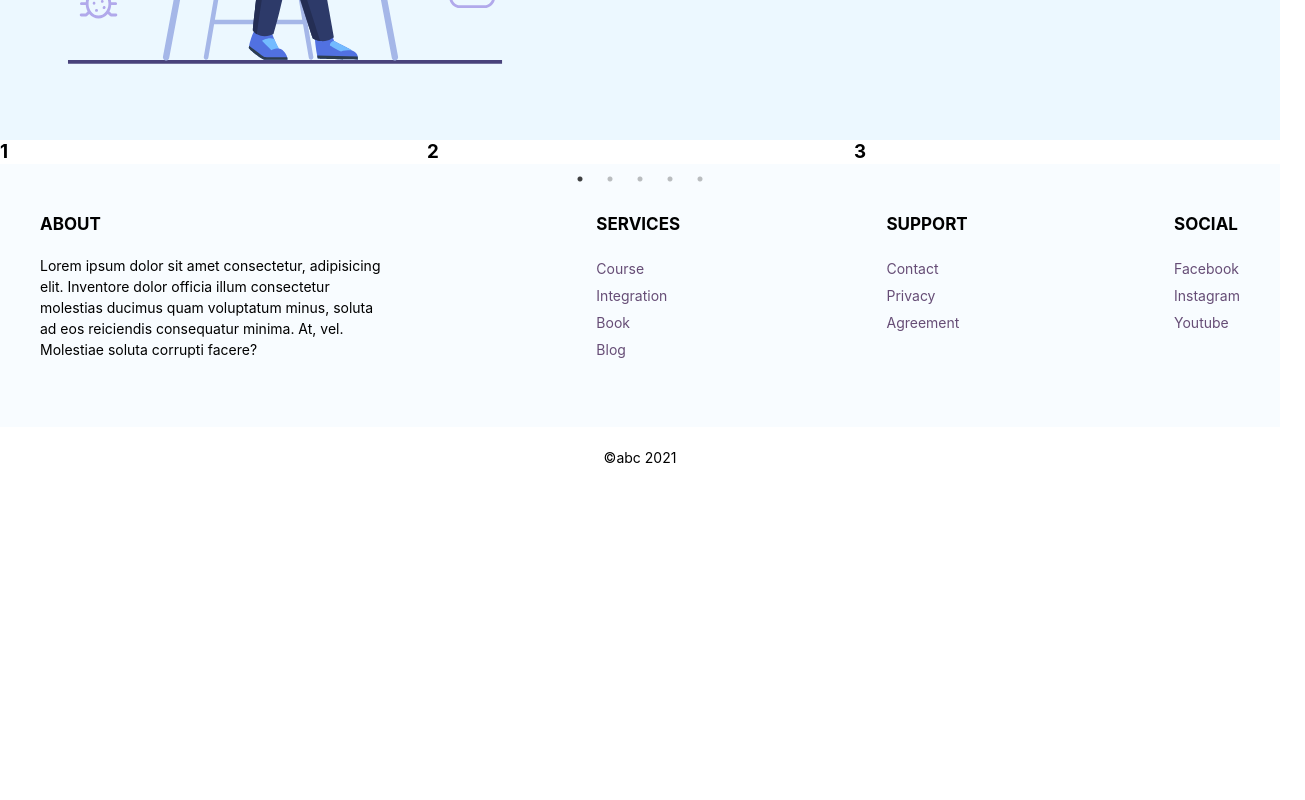
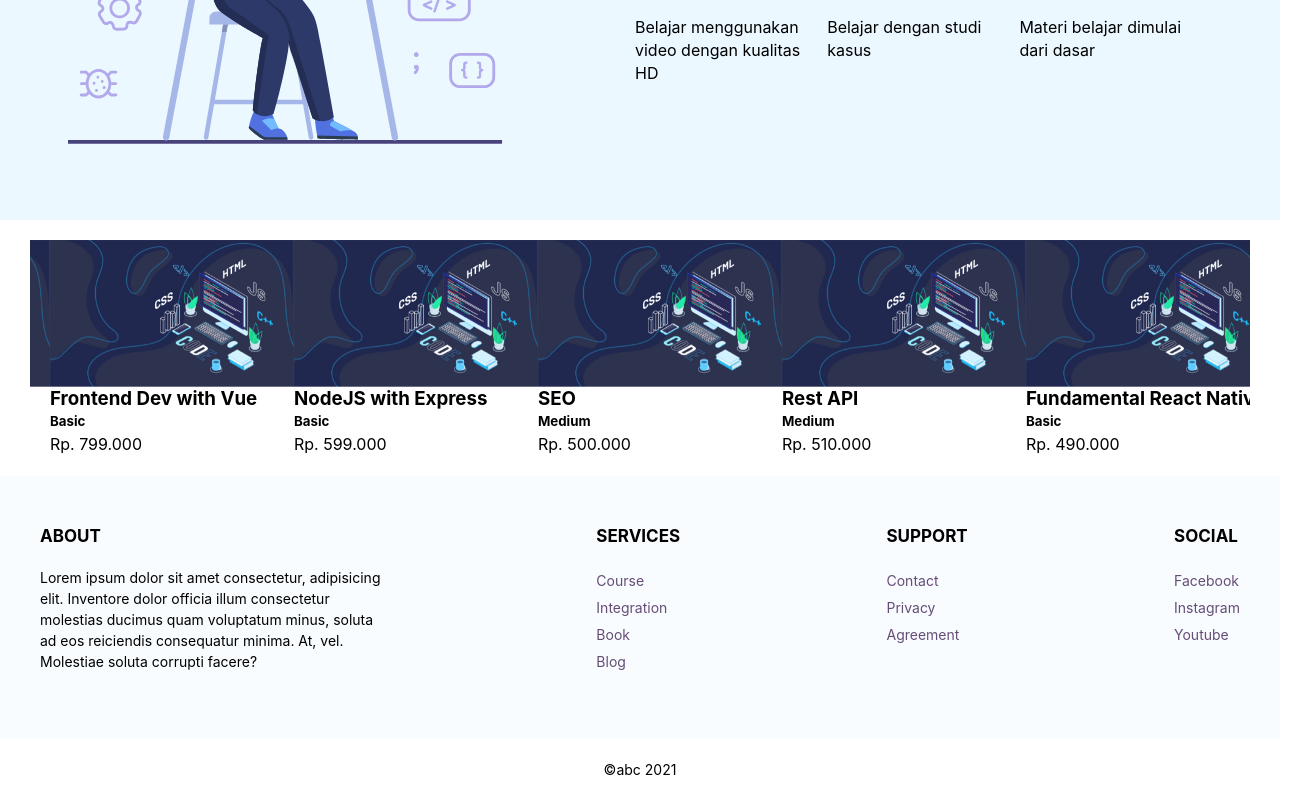
Before and after one commit to prasojopxl/react-ecommerce, a React (Create React App) app: page / in a window 1280 px wide. Shown: the part 1361-2161 px from the top of the page, 1305 px wide, since content can reach past the window. Before the commit the page ends 1849 px from the top, so only its background shows below. Built offline with nearby package versions, Linux system fonts and the light colour scheme.

Commit message:
add slick

```diff
--- a/src/components/baner/style.scss
+++ b/src/components/baner/style.scss
@@ -2,7 +2,7 @@
 
 .wrp-baner {
     color: var(--color-black);
-    padding: 50px 0;
+    padding: 70px 0;
     .contents {
         display: flex;
         justify-content: space-between;
--- a/src/components/courseSlider/CourseSlider.jsx
+++ b/src/components/courseSlider/CourseSlider.jsx
@@ -1,32 +1,105 @@
-import React from 'react'
+import React, {useState} from 'react'
 import Slider from "react-slick";
+import imageCover from "../../assets/images/cover-dev.jpg";
+import "./style.scss";
 
 export const CourseSlider = () => {
     var settings = {
-        dots: true,
         infinite: true,
-        speed: 500,
-        slidesToShow: 3,
-        slidesToScroll: 1
+        slidesToShow: 5,
+        slidesToScroll: 5,
+        arrows: true,
+		// prevArrow: 'aa',
+		// nextArrow: '87',
+        responsive: [
+            {
+                breakpoint: 1200,
+                settings: {
+                  arrows: false,
+                  centerMode: true,
+                  centerPadding: '40px',
+                  slidesToShow: 3
+                }
+            },
+            {
+                breakpoint: 900,
+                settings: {
+                  arrows: false,
+                  centerMode: true,
+                  centerPadding: '40px',
+                  slidesToShow: 2
+                }
+            },
+            {
+              breakpoint: 480,
+              settings: {
+                arrows: false,
+                centerMode: true,
+                centerPadding: '40px',
+                slidesToShow: 1
+              }
+            }
+          ]
     };
 
+    const [product, setProduct] = useState({
+        "products": [
+            {
+                "cover":imageCover,
+                "title": "Frontend Dev with Vue",
+                "level":"Basic",
+                "price":"Rp. 799.000"
+            },
+            {
+                "cover":imageCover,
+                "title": "NodeJS with Express",
+                "level":"Basic",
+                "price":"Rp. 599.000"
+            },
+            {
+                "cover":imageCover,
+                "title": "SEO",
+                "level":"Medium",
+                "price":"Rp. 500.000"
+            },
+            {
+                "cover":imageCover,
+                "title": "Rest API",
+                "level":"Medium",
+                "price":"Rp. 510.000"
+            },
+            {
+                "cover":imageCover,
+                "title": "Fundamental React Native",
+                "level":"Basic",
+                "price":"Rp. 490.000"
+            },
+            {
+                "cover":imageCover,
+                "title": "Golang",
+                "level":"Basic",
+                "price":"Rp. 899.000"
+            },
+        ]
+    })
+
     return (
-        <Slider {...settings}>
-            <div>
-                <h3>1</h3>
-            </div>
-            <div>
-                <h3>2</h3>
-            </div>
-            <div>
-                <h3>3</h3>
-            </div>
-            <div>
-                <h3>4</h3>
-            </div>
-            <div>
-                <h3>5</h3>
-            </div>
-        </Slider>
+        <div className="wrp-sliderproduct">
+            <Slider {...settings}>
+                {
+                    product.products.map((item,i)=> {
+                        return (
+                            <div key={i} className="itemslider">
+                                <img src={item.cover} alt="sdsa"/>
+                                <h3>{item.title}</h3>
+                                <h5>{item.level}</h5>
+                                <div className="price">{item.price}</div>
+                            </div>
+                        )
+                    })
+
+                }
+            </Slider>
+        </div>
     )
 }
--- a/src/components/courseSlider/style.scss
+++ b/src/components/courseSlider/style.scss
@@ -1,2 +1,9 @@
-@import "../../assets/css/slick-theme.min.css";
-@import "../../assets/css/slick.min.css";
+.wrp-sliderproduct {
+    margin: 0 30px;
+}
+.itemslider {
+    margin: 20px;
+    img {
+        max-width: 100%;
+    }
+}
--- a/src/components/feature/style.scss
+++ b/src/components/feature/style.scss
@@ -6,11 +6,10 @@
     margin: 50px auto;
     .item-feature {
         max-width: 250px;
-        padding: 50px 15px;
+        padding: 70px 15px;
         text-align: center;
         border-radius: var(--radius);
         &:hover {
-            background: #eee;
         }
     }
     h4 {
```
Also changed, not shown: src/assets/images/cover-dev.jpg (added).
